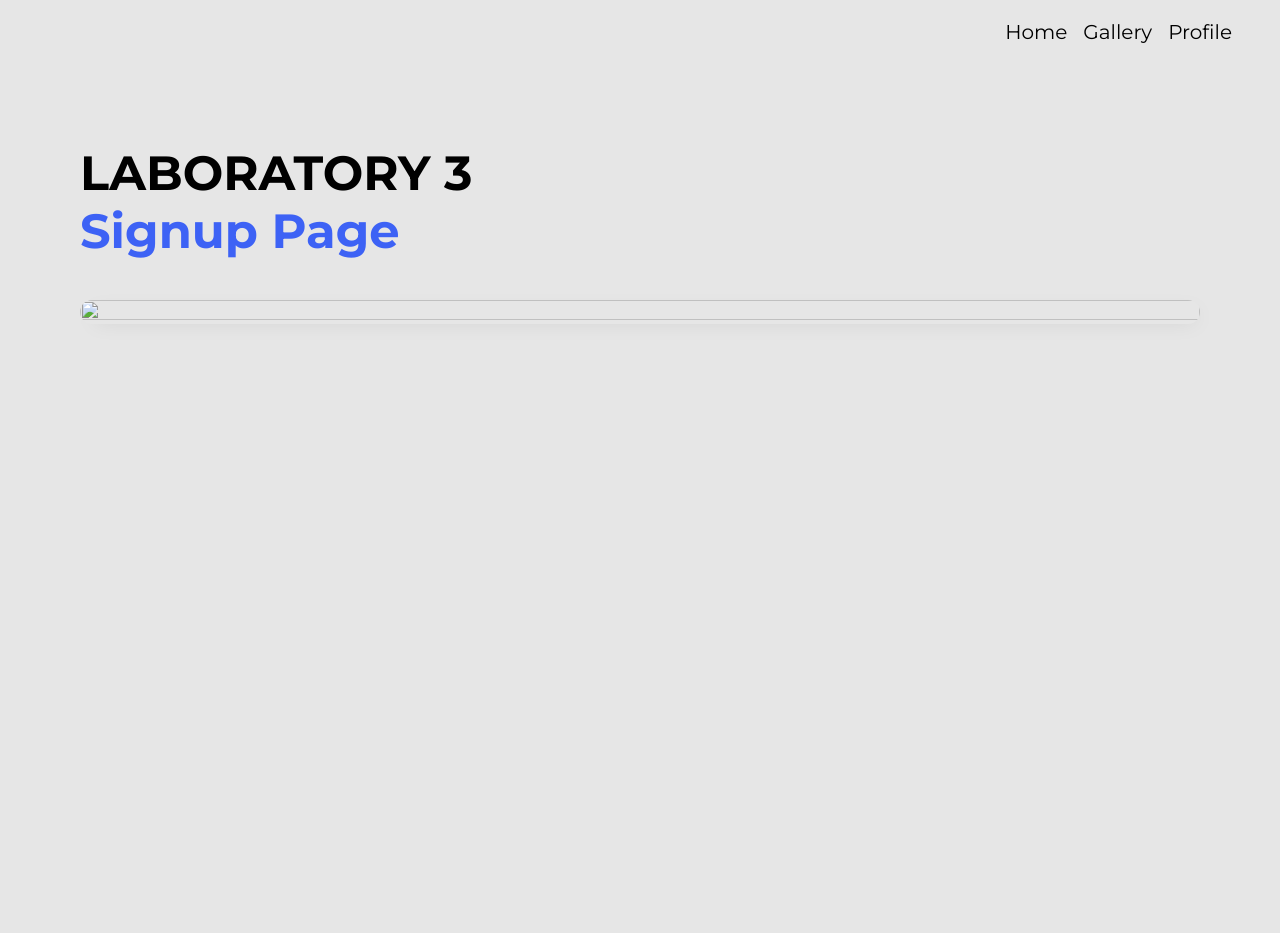
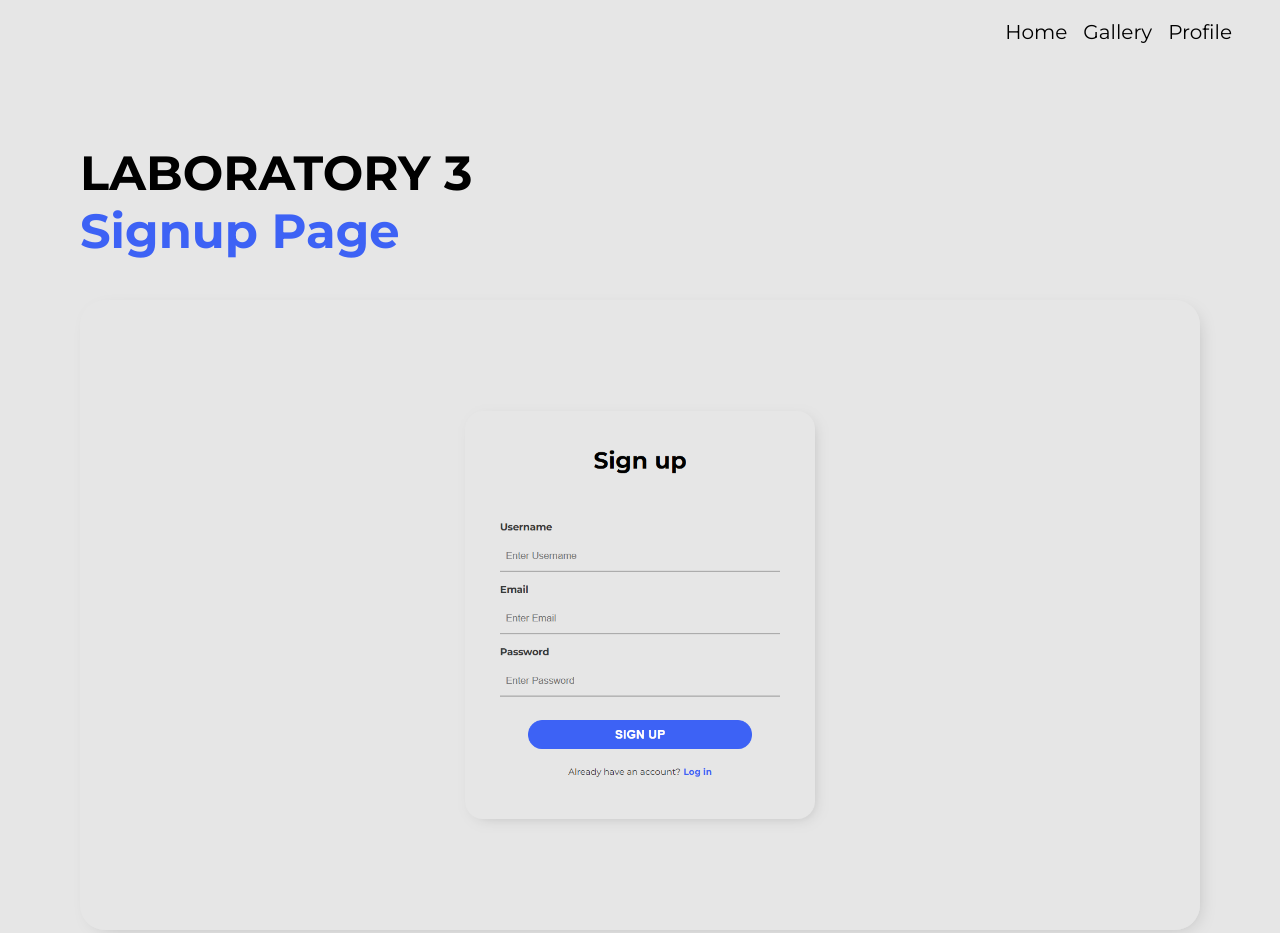
Before and after one commit to julesssssssswrld/niggasite, a plain HTML site: page signup-page.html in a window 1280 px wide. Before the commit the page ends 800 px from the top, so only its background shows below. Drawn offline with Linux system fonts and the light colour scheme; the site is published under a folder, as on GitHub Pages, so addresses that start at the root find nothing.

Commit message:
Refactor signup-page.html structure and image path
Updated the HTML structure of the signup page, including image source path correction.

```diff
--- a/signup-page.html
+++ b/signup-page.html
@@ -23,8 +23,9 @@
             <h1 style="color: #3d62f5;">Signup Page</h1>
         </div>
         <div class="page_description page_description_gallery">
-            <img src="/Assets/Lab 3.png" alt="">
+            <img src="Assets/Lab 3.png" alt="">
         </div>
     </div>
 </body>
+
 </html>
```
